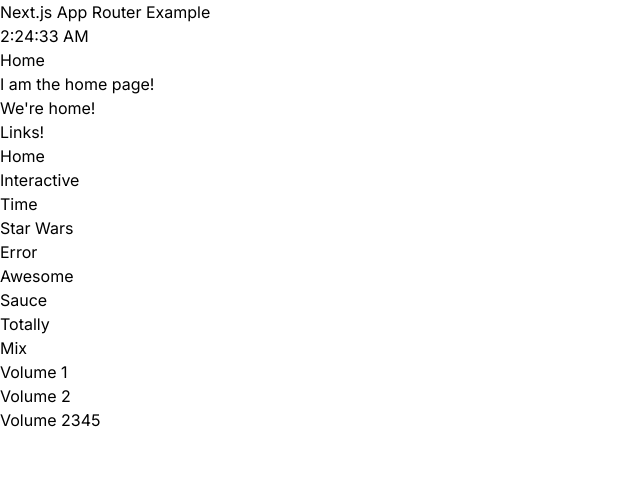
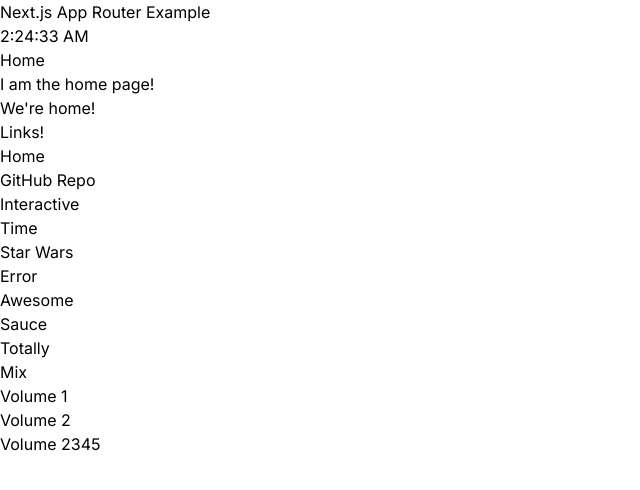
Before and after one commit to danieltott/nextjs-app-router-example, a Next.js app: page / in a window 1280 px wide. Shown: the top 490 px of the page, without its empty margins (0-640 px from the left). Built offline with nearby package versions, Linux system fonts and the light colour scheme.

Commit message:
Add github link to example

```diff
--- a/app/layout.tsx
+++ b/app/layout.tsx
@@ -40,6 +40,11 @@ export default function RootLayout({
               <ul>
                 <li>
                   <Link href="/">Home</Link>
+                </li>
+                <li>
+                  <a href="https://github.com/danieltott/nextjs-app-router-example">
+                    GitHub Repo
+                  </a>
                 </li>
                 <li>
                   <Link href="/interactive">Interactive</Link>
```
